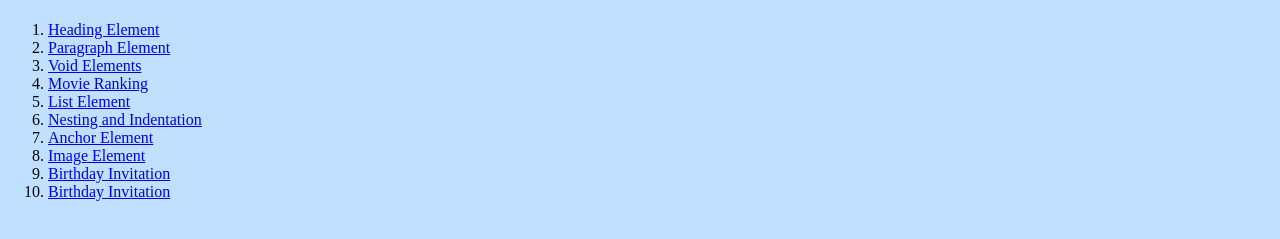
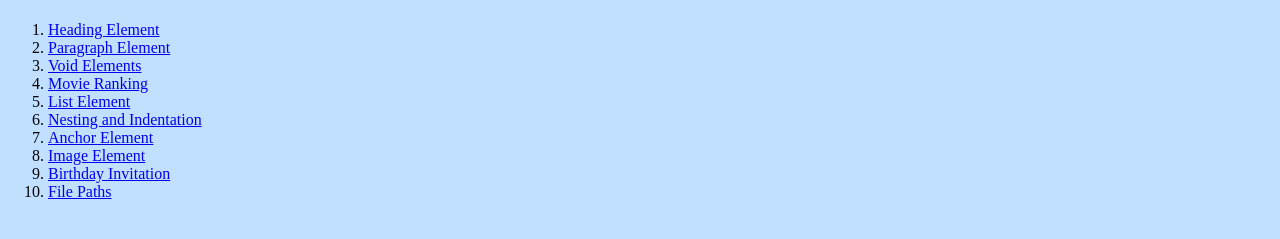
Before and after one commit to k-dolor/html-porfolio, a plain HTML site: page exercises.html in a window 1280 px wide. Shown: the part 111-350 px from the top of the page. Drawn offline with Linux system fonts and the light colour scheme.

Commit message:
Update exercises.html

```diff
--- a/exercises.html
+++ b/exercises.html
@@ -25,7 +25,7 @@
         <li><a href="exercise-7-anchor-element.html">Anchor Element</a></li>
         <li><a href="exercise-8-image-element.html">Image Element</a></li>
         <li><a href="exercise-9-birthday-invitation.html">Birthday Invitation</a></li>
-        <li><a href="exercise-12-file-paths/exercise-12-file-paths.html">Birthday Invitation</a></li>
+        <li><a href="exercise-12-file-paths/exercise-12-file-paths.html">File Paths</a></li>
     </ol>
 </body>
 </html>
```
